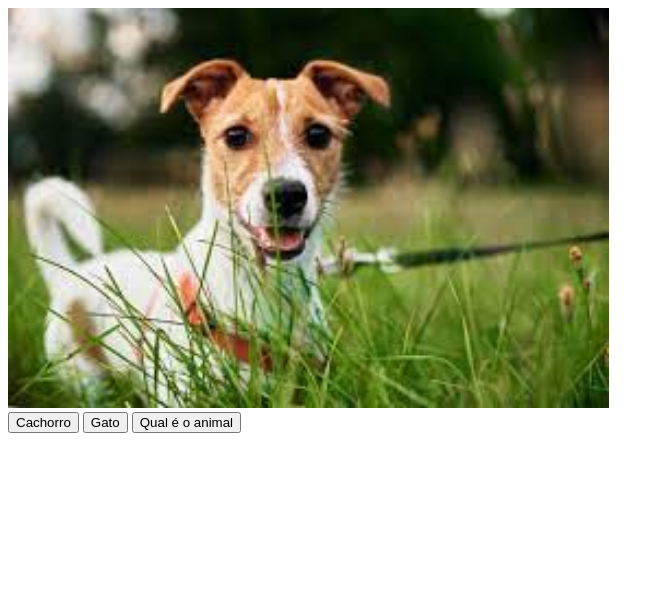
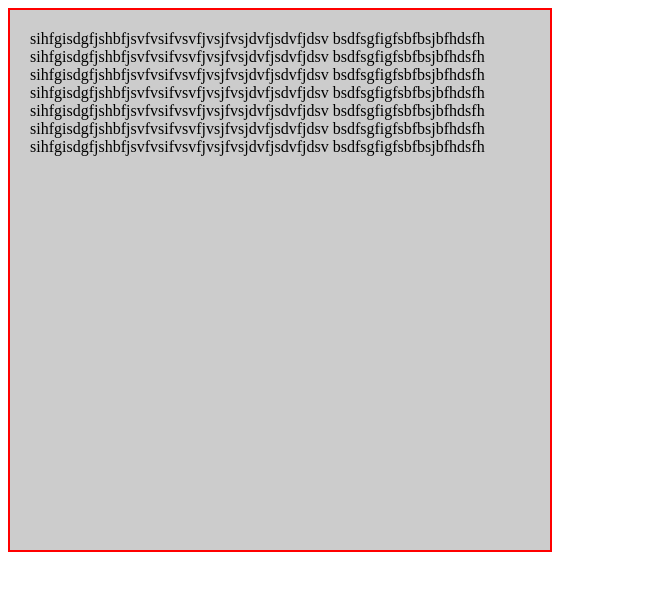
Before and after one commit to rob364/ProjetoJavaScript, a plain HTML site: page index.html in a window 1280 px wide. Shown: the whole page, without its empty margins (0-664 px from the left). Drawn offline with Linux system fonts and the light colour scheme.

Commit message:
Atualiza projeto

```diff
--- a/index.html
+++ b/index.html
@@ -8,12 +8,23 @@
 </head>
 <body>
 
-    <img src="images/cachorro.jpg" data-animal="Cachorro" class="imagem"/> <br/>
+    <!-- <img src="images/cachorro.jpg" data-animal="Cachorro" class="imagem"/> <br/>
 
     <button onclick="trocarImagem('cachorro.jpg', 'Cachorro')">Cachorro</button>
     <button onclick="trocarImagem('gato.jpg', 'Gato')">Gato</button>
 
-    <button onclick="pegarAnimal()">Qual é o animal</button>
+    <button onclick="pegarAnimal()">Qual é o animal</button> -->
+
+    <div class="texto">
+        sihfgisdgfjshbfjsvfvsifvsvfjvsjfvsjdvfjsdvfjdsv bsdfsgfigfsbfbsjbfhdsfh
+        sihfgisdgfjshbfjsvfvsifvsvfjvsjfvsjdvfjsdvfjdsv bsdfsgfigfsbfbsjbfhdsfh
+        sihfgisdgfjshbfjsvfvsifvsvfjvsjfvsjdvfjsdvfjdsv bsdfsgfigfsbfbsjbfhdsfh
+        sihfgisdgfjshbfjsvfvsifvsvfjvsjfvsjdvfjsdvfjdsv bsdfsgfigfsbfbsjbfhdsfh
+        sihfgisdgfjshbfjsvfvsifvsvfjvsjfvsjdvfjsdvfjdsv bsdfsgfigfsbfbsjbfhdsfh
+        sihfgisdgfjshbfjsvfvsifvsvfjvsjfvsjdvfjsdvfjdsv bsdfsgfigfsbfbsjbfhdsfh
+        sihfgisdgfjshbfjsvfvsifvsvfjvsjfvsjdvfjsdvfjdsv bsdfsgfigfsbfbsjbfhdsfh
+
+    </div>
 
     <script type="text/javascript" src="script.js"></script>
 </body>
--- a/script.js
+++ b/script.js
@@ -33,7 +33,7 @@ var resultado = somar(10, 15);
 
 console.log(resultado); */
 
-function trocarImagem(filename, animalname) {
+/* function trocarImagem(filename, animalname) {
     document.querySelector('.imagem').setAttribute('src', 'images/'+filename);
     document.querySelector('.imagem').setAttribute('data-animal', animalname);
 
@@ -41,4 +41,4 @@ function trocarImagem(filename, animalname) {
 function pegarAnimal() {
     let animal = document.querySelector('.imagem').getAttribute('data-animal');
     alert("O animal é: "+animal);
-}
+} */
--- a/style.css
+++ b/style.css
@@ -1,3 +1,8 @@
-.imagem {
-    height: 400px;
+.texto {
+    width: 500px;
+    height: 500px;
+    overflow: auto;
+    background-color: #CCC;
+    padding: 20px;
+    border: 2px solid #FF0000;
 }
```
Also changed, not shown: images/cachorro.jpg (deleted), images/gato.jpg (deleted).
